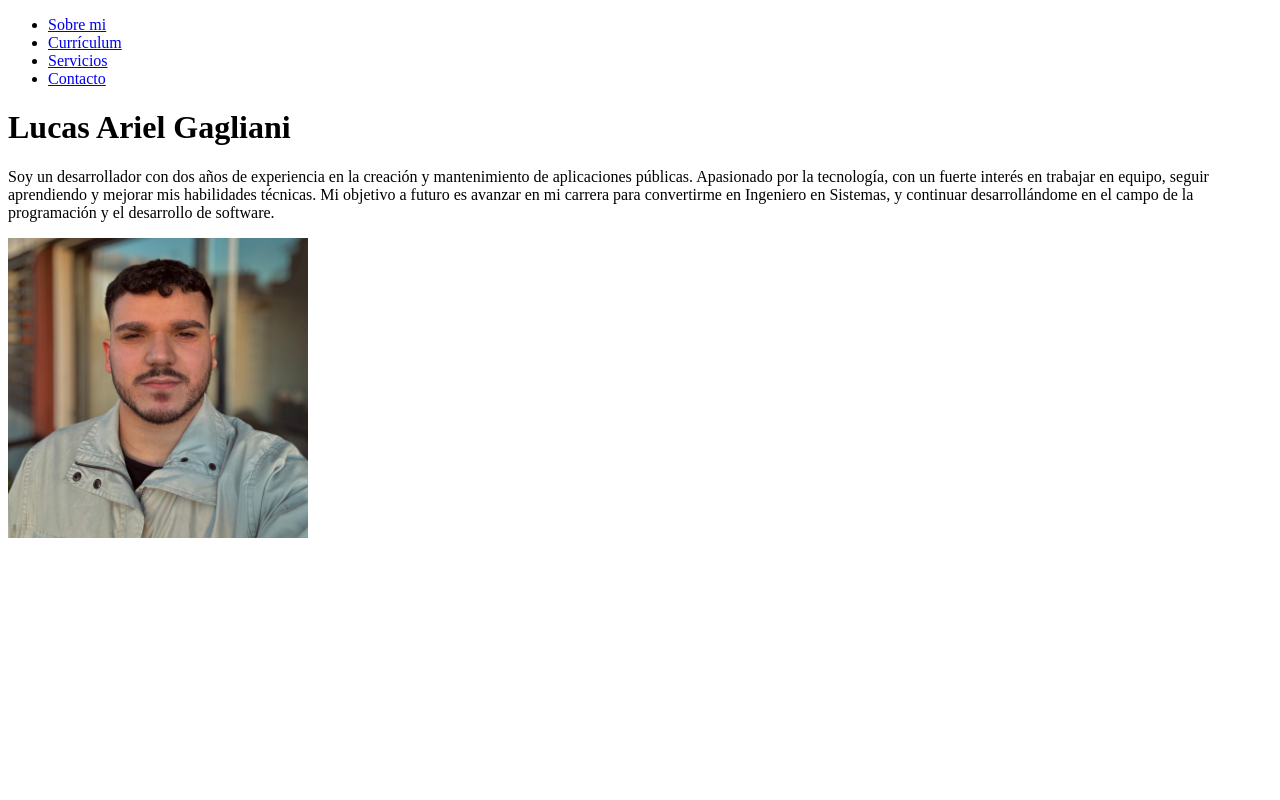
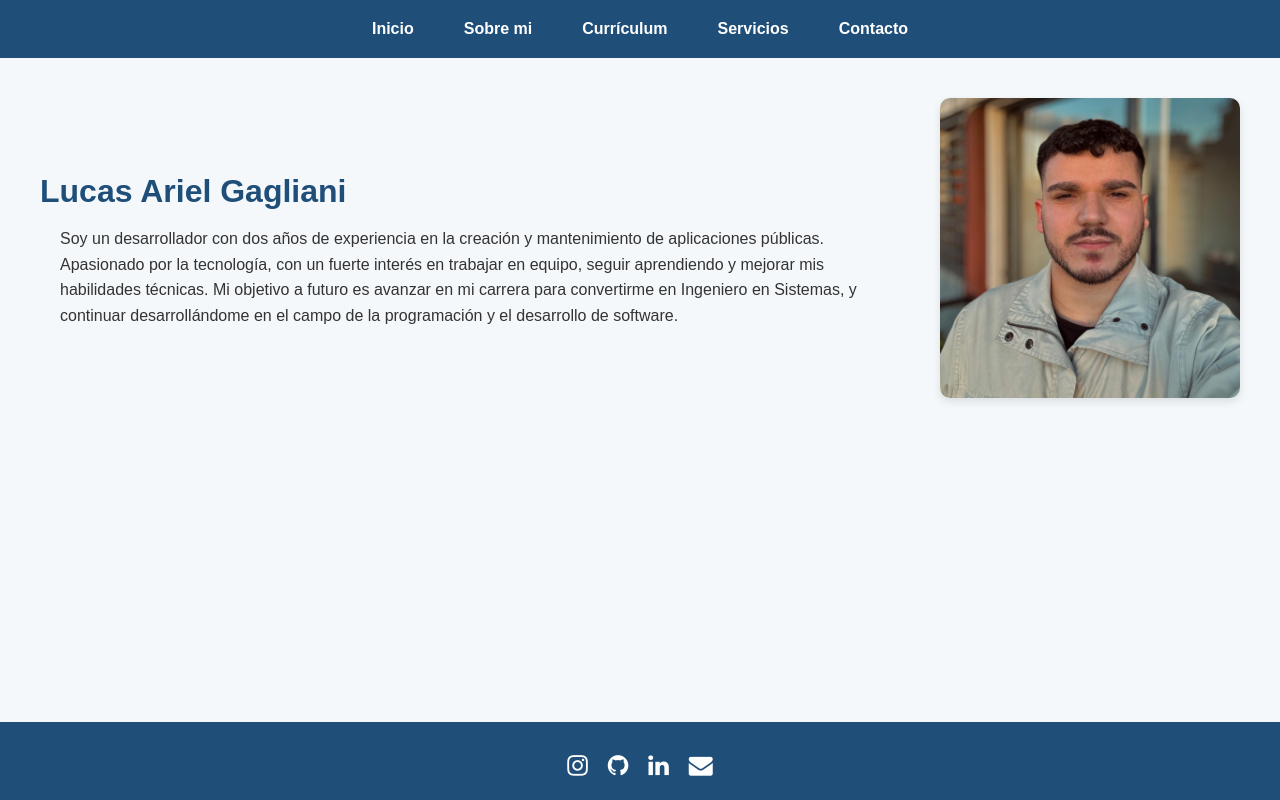
Before and after one commit to LucasGagliani/Portfolio, a plain HTML site: page index.html in a window 1280 px wide. Drawn offline with Linux system fonts and the light colour scheme.

Commit message:
Empiezo css

```diff
--- a/index.html
+++ b/index.html
@@ -4,20 +4,48 @@
     <meta charset="UTF-8">
     <meta name="viewport" content="width=device-width, initial-scale=1.0">
     <title>Lucas Ariel Gagliani</title>
+    <link rel="stylesheet" href="styles.css">
 </head>
 <body>
     <ul id="header">
+        <li><a href="index.html">Inicio</a></li>
         <li><a href="SobreMi.html">Sobre mi</a></li>
         <li><a href="Cv.html">Currículum</a></li>
         <li><a href="Servicios.html">Servicios</a></li>
         <li><a href="Contacto.html">Contacto</a></li>
     </ul>
 
-    <h1>Lucas Ariel Gagliani</h1>
+    <main>
+        <div class="container">
+            <div class="text-content">
+                <h1>Lucas Ariel Gagliani</h1>
+                <p>Soy un desarrollador con dos años de experiencia en la creación y mantenimiento de aplicaciones públicas. Apasionado por la tecnología, con un fuerte interés en trabajar en equipo, seguir aprendiendo y mejorar mis habilidades técnicas. Mi objetivo a futuro es avanzar en mi carrera para convertirme en Ingeniero en Sistemas, y continuar desarrollándome en el campo de la programación y el desarrollo de software.</p>
+            </div>
 
-    <p>Soy un desarrollador con dos años de experiencia en la creación y mantenimiento de aplicaciones públicas. Apasionado por la tecnología, con un fuerte interés en trabajar en equipo, seguir aprendiendo y mejorar mis habilidades técnicas. Mi objetivo a futuro es avanzar en mi carrera para convertirme en Ingeniero en Sistemas, y continuar desarrollándome en el campo de la programación y el desarrollo de software.</p>
+            <img src="img/WhatsApp Image 2024-08-14 at 18.28.43_56ae4078.jpg" alt="foto">
+        </div>
+    </main>
 
-    <img src="img/WhatsApp Image 2024-08-14 at 18.28.43_56ae4078.jpg" width="300px" alt="foto">
+    <footer>
+        <div class="footer-icons">
+            <a href="https://www.instagram.com/tu_usuario" target="_blank" aria-label="Instagram">
+                <i class="fa fa-instagram"></i>
+            </a>
+            <a href="https://github.com/tu_usuario" target="_blank" aria-label="GitHub">
+                <i class="fa fa-github"></i>
+            </a>
+            <a href="https://www.linkedin.com/in/tu_usuario" target="_blank" aria-label="LinkedIn">
+                <i class="fa fa-linkedin"></i>
+            </a>
+            <a href="mailto:tu_email@example.com" aria-label="Email">
+                <i class="fa fa-envelope"></i>
+            </a>
+        </div>
+    </footer>
 
+    <!-- Cargar Font Awesome para los iconos -->
+    <link rel="stylesheet" href="https://cdnjs.cloudflare.com/ajax/libs/font-awesome/4.7.0/css/font-awesome.min.css">
 </body>
+
+
 </html>
--- a/styles.css
+++ b/styles.css
@@ -0,0 +1,150 @@
+/* General Styles */
+body {
+    font-family: Arial, sans-serif;
+    margin: 0;
+    padding: 0;
+    background-color: #f4f8fb;
+    color: #333;
+    display: flex;
+    flex-direction: column;
+    min-height: 100vh; /* Hace que el body ocupe al menos el 100% de la altura de la ventana */
+}
+
+main {
+    flex: 1; /* El contenido principal ocupa todo el espacio disponible */
+}
+
+/* Header Navigation */
+#header {
+    list-style: none;
+    display: flex;
+    justify-content: center;
+    padding: 20px;
+    background-color: #1f4e79;
+    margin: 0;
+}
+
+#header li {
+    margin: 0 15px;
+}
+
+#header a {
+    text-decoration: none;
+    color: #fff;
+    font-weight: bold;
+    padding: 10px;
+    transition: background-color 0.3s;
+}
+
+#header a:hover {
+    background-color: #3a89c9;
+    border-radius: 5px;
+}
+
+/* Main Content */
+.container {
+    display: flex;
+    flex-wrap: wrap;
+    justify-content: center;
+    align-items: center;
+    max-width: 1200px;
+    margin: 20px auto;
+    padding: 20px;
+    gap: 20px;
+}
+
+.text-content {
+    flex: 1;
+    min-width: 250px;
+}
+
+h1 {
+    color: #1f4e79;
+    margin-bottom: 15px;
+}
+
+p {
+    line-height: 1.6;
+    padding: 0 20px;
+}
+
+/* Image Styling */
+img {
+    width: 300px;
+    border-radius: 10px;
+    box-shadow: 0 4px 8px rgba(0, 0, 0, 0.1);
+    max-width: 100%;
+}
+
+/* Footer Styles */
+footer {
+    background-color: #1f4e79;
+    padding: 20px 0;
+    text-align: center;
+    color: #fff;
+    margin-top: auto; /* Empuja el footer hacia el fondo */
+}
+
+.footer-icons {
+    display: flex;
+    justify-content: center;
+    gap: 20px;
+    margin-top: 10px;
+}
+
+.footer-icons a {
+    color: #fff;
+    text-decoration: none;
+    font-size: 24px;
+    transition: color 0.3s;
+}
+
+.footer-icons a:hover {
+    color: #3a89c9;
+}
+
+/* Responsive Design */
+@media (max-width: 768px) {
+    #header {
+        flex-direction: column;
+    }
+
+    #header li {
+        margin: 10px 0;
+    }
+
+    .container {
+        flex-direction: column;
+    }
+
+    img {
+        order: -1; /* Mueve la imagen arriba en pantallas pequeñas */
+        margin-bottom: 20px;
+    }
+
+    h1 {
+        font-size: 1.8em;
+    }
+
+    p {
+        font-size: 1em;
+    }
+
+    .footer-icons {
+        gap: 15px;
+    }
+}
+
+@media (max-width: 480px) {
+    h1 {
+        font-size: 1.5em;
+    }
+
+    p {
+        font-size: 0.9em;
+    }
+
+    .footer-icons {
+        gap: 15px;
+    }
+}
```
Also changed, not shown: Contacto.html (+35 -2 lines).
